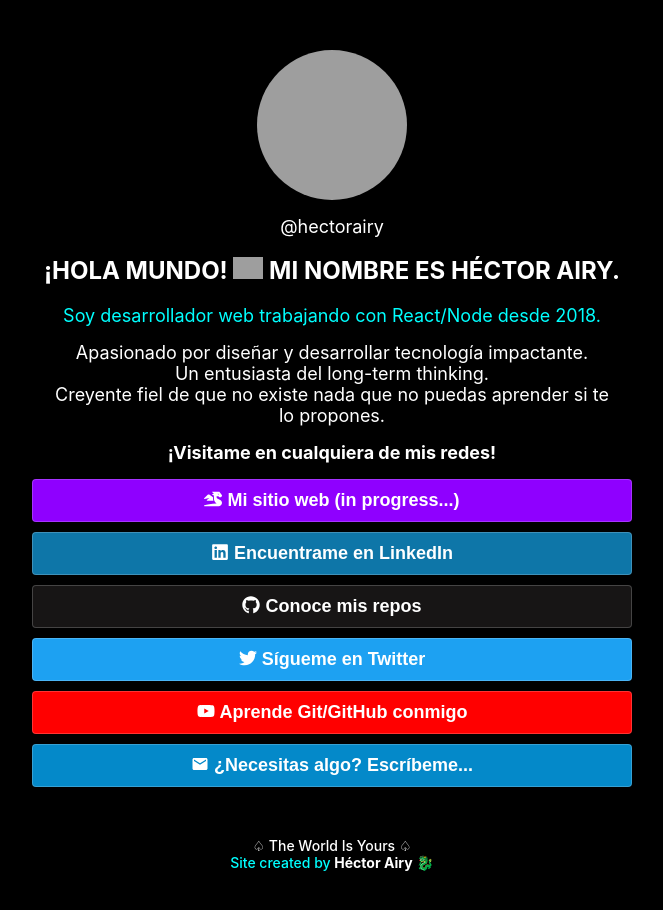
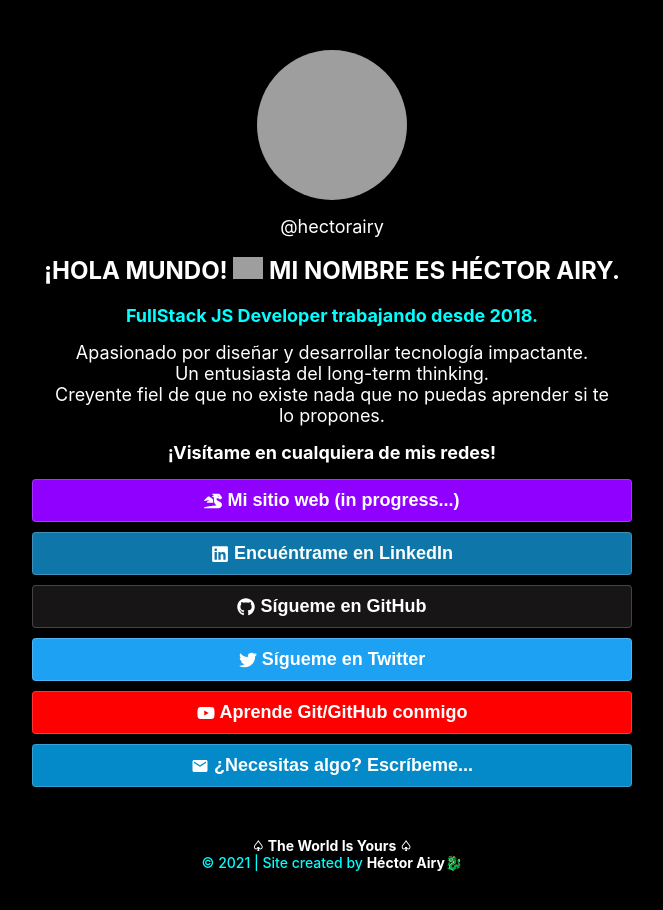
Before and after one commit to hectorairy/hectorairy-sites, a React (Create React App) app: page / in a window 1280 px wide. Shown: the top 910 px of the page, without its empty margins (308-971 px from the left). Built offline with nearby package versions, Linux system fonts and the light colour scheme; grey boxes are pictures that could not be loaded.

Commit message:
Check spelling messages

```diff
--- a/src/App.css
+++ b/src/App.css
@@ -24,6 +24,7 @@ button {
   font-size: 1.8rem;
   font-weight: bold;
   justify-content: center;
+  align-items: center;
   margin-top: 1rem;
   padding: 1rem;
   width: 100%;
--- a/src/App.js
+++ b/src/App.js
@@ -13,6 +13,8 @@ import "./App.css";
 import { Link } from "./components/Link";
 
 function App() {
+  const year = new Date().getFullYear();
+
   return (
     <div className="container">
       <Helmet>
@@ -48,7 +50,7 @@ function App() {
       </h1>
       <p>
         <span>
-          Soy desarrollador web trabajando con React/Node desde 2018.{" "}
+          <strong>FullStack JS Developer trabajando desde 2018.</strong>
         </span>
       </p>
       <p>
@@ -58,7 +60,7 @@ function App() {
         propones.
       </p>
       <p>
-        <strong>¡Visitame en cualquiera de mis redes!</strong>
+        <strong>¡Visítame en cualquiera de mis redes!</strong>
       </p>
       <>
         <Link
@@ -71,14 +73,14 @@ function App() {
         <Link
           link="https://www.linkedin.com/in/hectorairy/"
           iconComponent={<FaLinkedin />}
-          text="Encuentrame en LinkedIn"
+          text="Encuéntrame en LinkedIn"
           background="#0e76a8"
           color="white"
         />
         <Link
           link="https://github.com/hectorairy"
           iconComponent={<FaGithub />}
-          text="Conoce mis repos"
+          text="Sígueme en GitHub"
           background="#171515"
           color="white"
         />
@@ -106,12 +108,12 @@ function App() {
       </>
 
       <footer>
-        ♤ The World Is Yours ♤ <br />
+        <strong>♤ The World Is Yours ♤</strong> <br />
         <span>
-          Site created by{" "}
+          &copy; {year} | Site created by{" "}
           <a href="https://hectorairy.com/" target="_blank" rel="noreferrer">
             Héctor Airy
-          </a>{" "}
+          </a>
           🐉
         </span>
       </footer>
```
